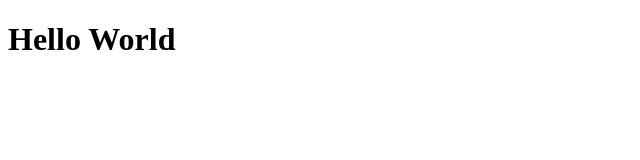
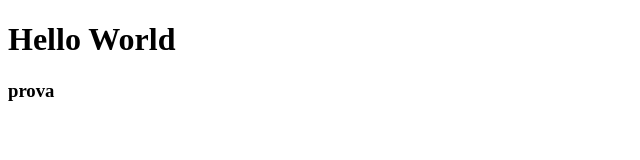
Before and after one commit to MichelaRicci/htmlcss-hello, a plain HTML site: page index.html in a window 1280 px wide. Shown: the full height of the page, 0-640 px from the left. Drawn offline with Linux system fonts and the light colour scheme.

Commit message:
second commit

```diff
--- a/index.html
+++ b/index.html
@@ -8,5 +8,6 @@
 </head>
 <body>
     <h1>Hello World</h1>
+    <h3>prova</h3>
 </body>
 </html>
```
